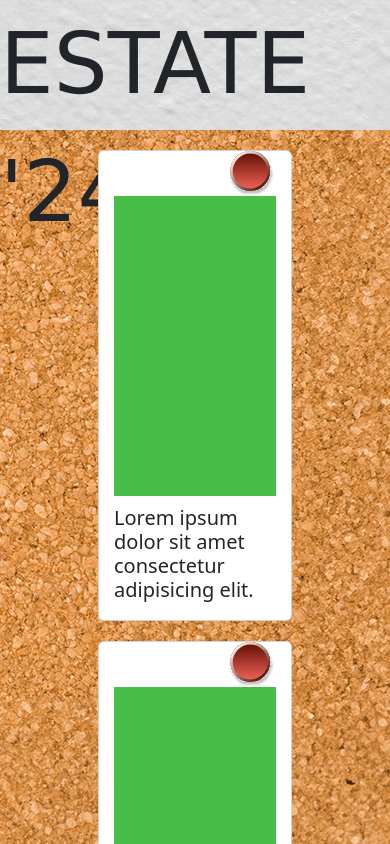
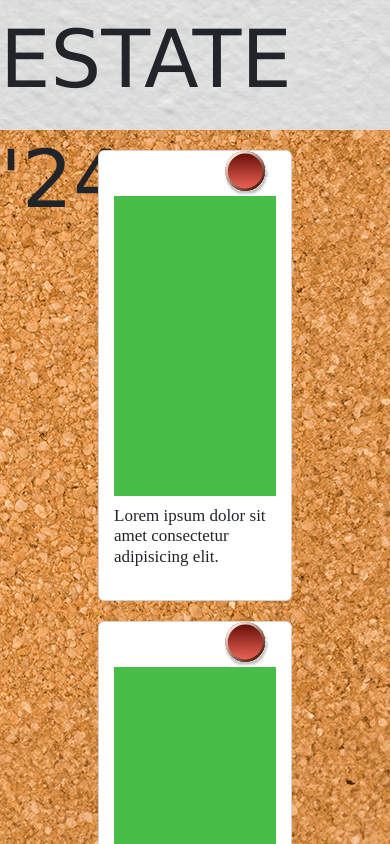
Before and after one commit to LucaIapadre98/js-photo-blog, a plain HTML site: page index.html in a window 390 px wide. Shown: the top 844 px of the page. Drawn offline with nearby package versions, Linux system fonts and the light colour scheme.

Commit message:
aggiunte modifiche

```diff
--- a/css/style.css
+++ b/css/style.css
@@ -5,7 +5,7 @@ header{
     background-image: url("../img/wall.png");
 }
 .container-title{
-    font-size: 85px;
+    font-size: 80px;
     font-family:'Lucida Sans', 'Lucida Sans Regular', 'Lucida Grande', 'Lucida Sans Unicode', Geneva, Verdana, sans-serif;
 }
 main{
@@ -32,7 +32,11 @@ main{
 
 .col-4 .card .card-title{
     margin: 0 15px;
-    padding: 10px 0;
+    padding: 10px 0 25px 0;
+}
+.col-4 .card .card-title h5{
+    font-size: 17px;
+    font-family:'Times New Roman', Times, serif;
 }
 
 /*Media query*/
@@ -45,6 +49,12 @@ main{
         padding: 10px;
         min-width: 50%
     }
+    .col-4 .card #logo{
+        width: 45px;
+        height: 45px;
+        margin: 0 125px;
+        padding: 0;
+     }
 
 }
 /*Media query*/
```
